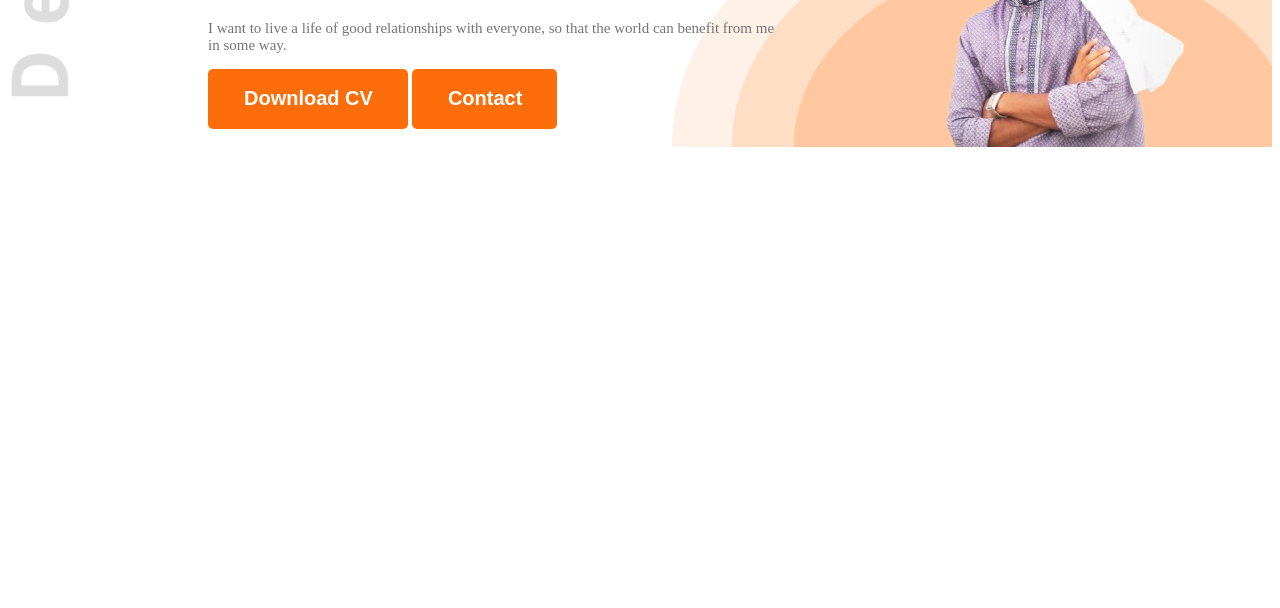
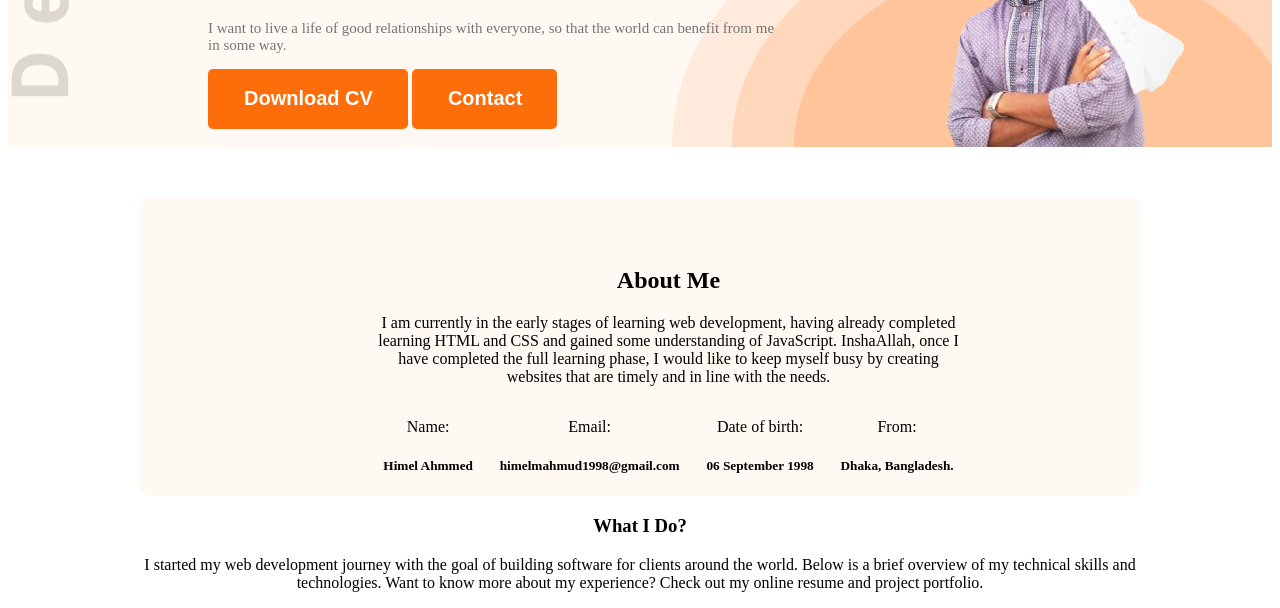
Before and after one commit to himelahmmed/my-portfolio, a plain HTML site: page index.html in a window 1280 px wide. Shown: the part 461-1069 px from the top of the page. Before the commit the page ends 800 px from the top, so only its background shows below. Drawn offline with Linux system fonts and the light colour scheme.

Commit message:
main section added

```diff
--- a/index.html
+++ b/index.html
@@ -12,7 +12,7 @@
 <body class="open-sans-normal">
 
     <!--header section start-->
-    <header class="header">
+    <header class="header secondary-bg">
         <nav>
             <h4 class="nav-title">Hi<span class="text-primary">m</span>el</h4>
             <ul>
@@ -36,8 +36,46 @@
 
         </div>
     </header>
-    <main>
+    <main class="main">
+        <section class="about secondary-bg">
+            <div class="about-details">
+                <h2 class="about-title">About Me</h2>
+                <p class="about-description">
+                    I am currently in the early stages of learning web development, having already completed learning HTML and CSS and gained some understanding of JavaScript. InshaAllah, once I have completed the full learning phase, I would like
+                    to keep myself busy by creating websites that are timely and in line with the needs.
+                </p>
+                <div class="about-footer">
+                    <div class="about-items">
+                        <div class="about-item">
+                            <p>Name:</p>
+                            <h5>Himel Ahmmed</h5>
+                        </div>
 
+                        <div class="about-item">
+                            <p>Email:</p>
+                            <h5>himelmahmud1998@gmail.com</h5>
+                        </div>
+
+                        <div class="about-item">
+                            <p>Date of birth:</p>
+                            <h5>06 September 1998</h5>
+                        </div>
+
+                        <div class="about-item">
+                            <p>From:</p>
+                            <h5>Dhaka, Bangladesh.</h5>
+                        </div>
+                    </div>
+                </div>
+            </div>
+        </section>
+
+        <section>
+            <h3>What I Do?</h3>
+            <p>
+                I started my web development journey with the goal of building software for clients around the world. Below is a brief overview of my technical skills and technologies. Want to know more about my experience? Check out my online resume and project portfolio.
+            </p>
+        </section>
     </main>
     <footer>
 
--- a/styles/portfolio.css
+++ b/styles/portfolio.css
@@ -8,8 +8,34 @@
 }
 
 /*shared style*/
+
+.secondary-bg{
+    background-color: #FFF8F3;
+}
+
+.dark-2{
+    color: #474747;
+}
+
+.dark-3{
+    color: #757575;
+}
+
 .text-primary{
     color: #FD6E0A;
+}
+
+.section-title{
+    font-size: 35px;
+    font-weight: bold;
+    color: #181818;
+
+}
+
+
+.section-description{
+    font-size: 18px;
+
 }
 
 /*header style*/
@@ -50,14 +76,6 @@ nav ul li{
 nav ul li a{
     text-decoration: none;
     font-size: 20px;
-}
-
-.dark-2{
-    color: #474747;
-}
-
-.dark-3{
-    color: #757575;
 }
 
 /*banner design*/
@@ -102,3 +120,26 @@ nav ul li a{
     border: none;
 
 }
+
+/*main styles*/
+.main{
+    max-width: 1000px;
+    margin: 0 auto;
+    text-align: center;
+}
+
+.about-items{
+    display: flex;
+    justify-content: space-around;
+}
+
+/*About Styles*/
+.about{
+    border-radius: 10px;
+    margin-top: 50px;
+
+}
+
+.about-details{
+    padding: 50px 173px 0px 230px;
+}
```
